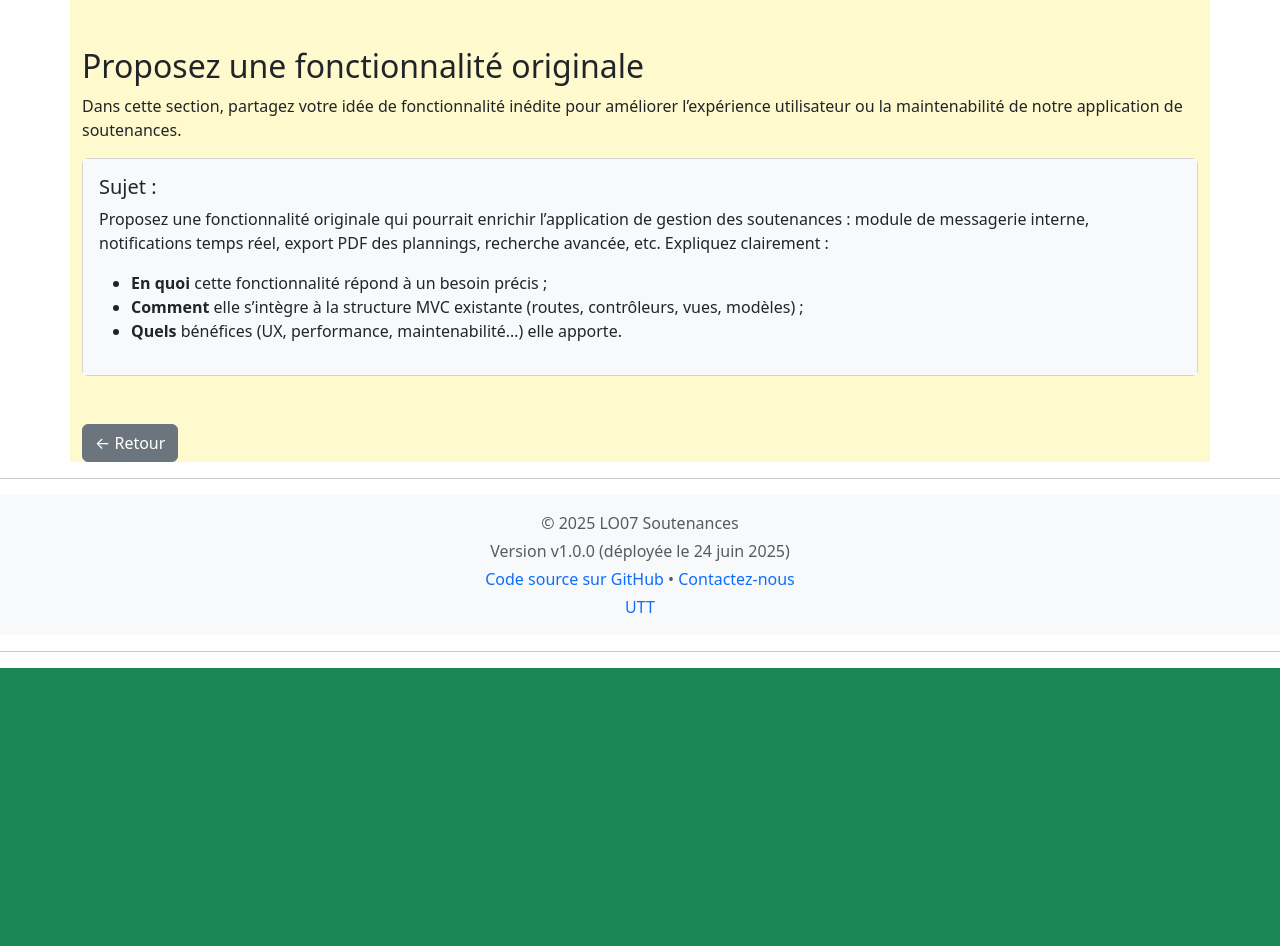
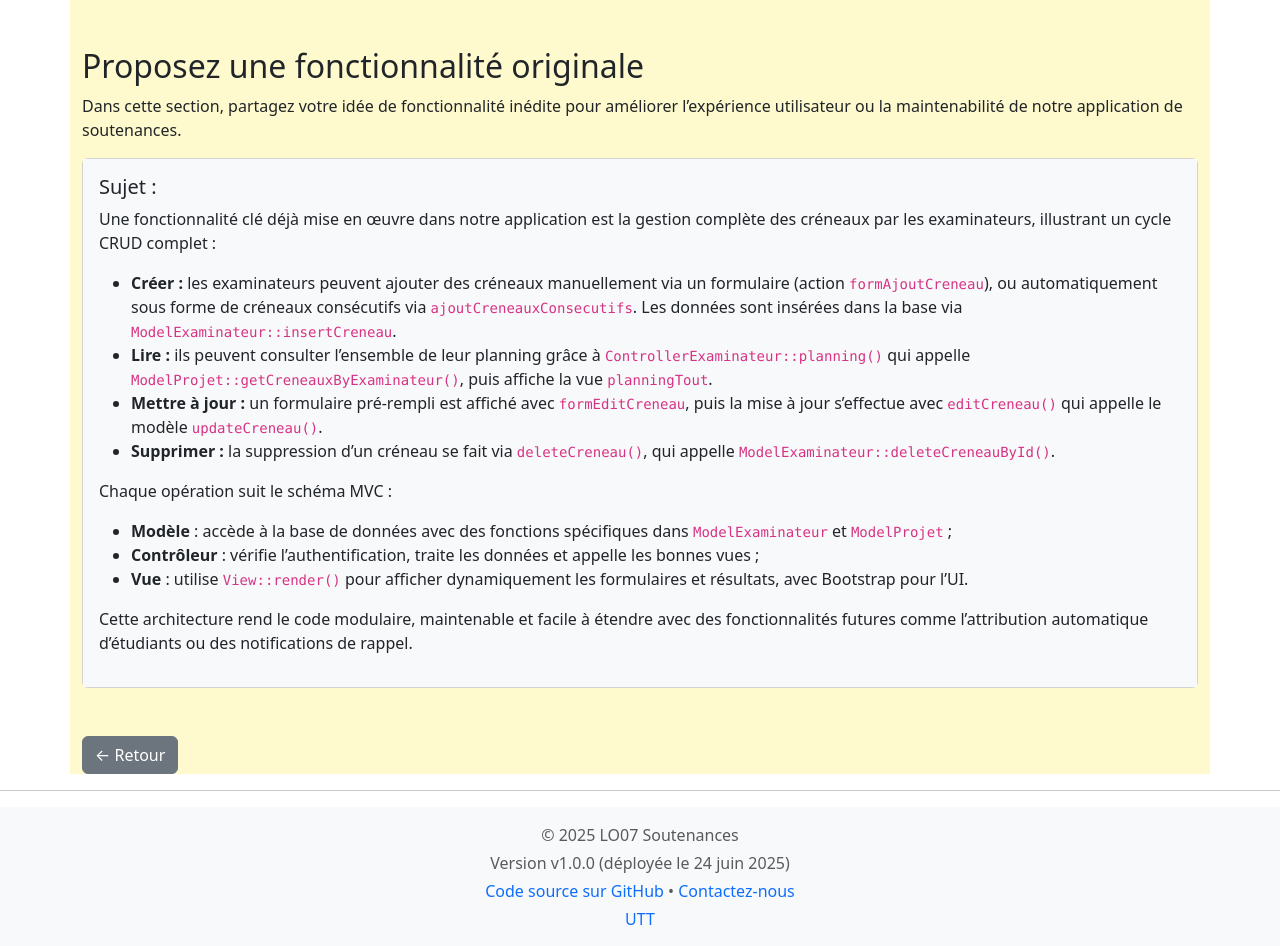
Before and after one commit to MoeFawazzz/ProjectLO07, a PHP site: page /index.php?action=proposeFeature in a window 1280 px wide. Shown: the part 524-1470 px from the top of the page. Before the commit the page ends 1192 px from the top, so only its background shows below. Run offline with PHP 8.4, Linux system fonts and the light colour scheme.

Commit message:
completed moepart

```diff
--- a/app/view/innovation/proposeFeature.php
+++ b/app/view/innovation/proposeFeature.php
@@ -10,16 +10,35 @@
 <div class="card-body bg-light">
   <h5 class="card-title">Sujet :</h5>
   <p class="card-text">
-        Proposez une fonctionnalité originale qui pourrait enrichir l’application de gestion des soutenances :
-        module de messagerie interne, notifications temps réel, export PDF des plannings, recherche avancée, etc.
-        Expliquez clairement :
+    Une fonctionnalité clé déjà mise en œuvre dans notre application est la gestion complète des créneaux par les examinateurs, illustrant un cycle CRUD complet :
   </p>
   <ul>
-        <li><strong>En quoi</strong> cette fonctionnalité répond à un besoin précis&nbsp;;</li>
-        <li><strong>Comment</strong> elle s’intègre à la structure MVC existante (routes, contrôleurs, vues, modèles) ;</li>
-        <li><strong>Quels</strong> bénéfices (UX, performance, maintenabilité…) elle apporte.</li>
+    <li>
+      <strong>Créer :</strong> les examinateurs peuvent ajouter des créneaux manuellement via un formulaire (action <code>formAjoutCreneau</code>), ou automatiquement sous forme de créneaux consécutifs via <code>ajoutCreneauxConsecutifs</code>. Les données sont insérées dans la base via <code>ModelExaminateur::insertCreneau</code>.
+    </li>
+    <li>
+      <strong>Lire :</strong> ils peuvent consulter l’ensemble de leur planning grâce à <code>ControllerExaminateur::planning()</code> qui appelle <code>ModelProjet::getCreneauxByExaminateur()</code>, puis affiche la vue <code>planningTout</code>.
+    </li>
+    <li>
+      <strong>Mettre à jour :</strong> un formulaire pré-rempli est affiché avec <code>formEditCreneau</code>, puis la mise à jour s’effectue avec <code>editCreneau()</code> qui appelle le modèle <code>updateCreneau()</code>.
+    </li>
+    <li>
+      <strong>Supprimer :</strong> la suppression d’un créneau se fait via <code>deleteCreneau()</code>, qui appelle <code>ModelExaminateur::deleteCreneauById()</code>.
+    </li>
   </ul>
+
+  <p>Chaque opération suit le schéma MVC :</p>
+  <ul>
+    <li><strong>Modèle</strong> : accède à la base de données avec des fonctions spécifiques dans <code>ModelExaminateur</code> et <code>ModelProjet</code> ;</li>
+    <li><strong>Contrôleur</strong> : vérifie l’authentification, traite les données et appelle les bonnes vues ;</li>
+    <li><strong>Vue</strong> : utilise <code>View::render()</code> pour afficher dynamiquement les formulaires et résultats, avec Bootstrap pour l’UI.</li>
+  </ul>
+
+  <p>
+    Cette architecture rend le code modulaire, maintenable et facile à étendre avec des fonctionnalités futures comme l’attribution automatique d’étudiants ou des notifications de rappel.
+  </p>
 </div>
+
   </div>
 
   <!-- Ici éventuellement un <form> si vous souhaitez la déposer en base plus tard -->
```
Lines whose indentation alone changed are shown as unchanged.
